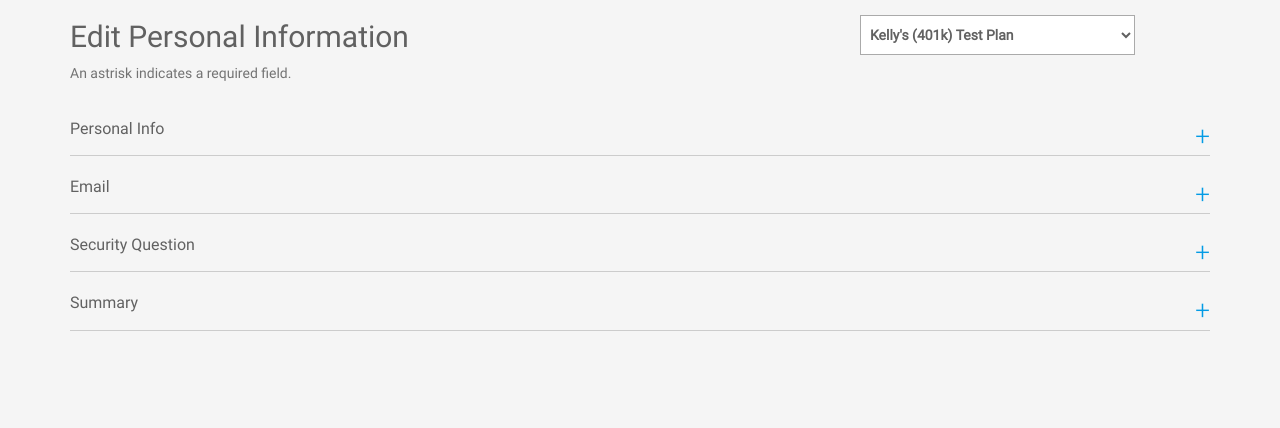
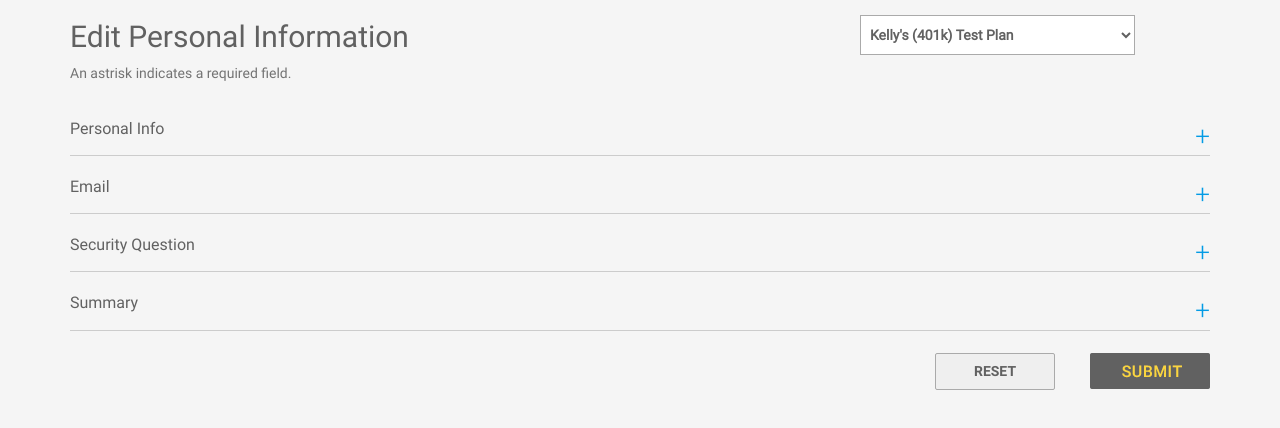
Before and after one commit to edmundquintero/POC, a plain HTML site: page profile.html in a window 1280 px wide. Drawn offline with Linux system fonts and the light colour scheme.

Commit message:
Added form submit and reset

```diff
--- a/profile.html
+++ b/profile.html
@@ -474,12 +474,19 @@
       </div>
       <hr />
       <div class='row collapsable-content' id='summary'>
-        Personal stuff all up in here
+
 
       </div>
     </div> <!-- end collapsable -->
 
-  </form>
+    <div class='form-controls'>
+      <div class='row'>
+        <button type='submit'>Submit</button>
+        <button type='reset'>Reset</button>
+      </div>
+    </div>
+
+  </form> <!-- end #profileForm -->
 
   </div><!-- end #page -->
 
--- a/resources/css/main.css
+++ b/resources/css/main.css
@@ -112,13 +112,23 @@ label{
   position: absolute;
   margin-left: -10px;
 }
-.date-submit{
+button[type=submit], input[type=submit]{
   font-size: 0;
+  text-transform: uppercase;
   width: 120px;
   height:37px;
   border: none;
   margin: 2px 20px;
   background: url('../images/submit.png') -15px -7px no-repeat;
+}
+button[type=reset], input[type=reset]{
+  font-family: 'Roboto-bold', helvetica, sans-serif;
+  text-transform: uppercase;
+  width: 120px;
+  height:37px;
+  border: 1px solid #AAA;
+  border-radius: 2px;
+  margin: 2px 20px;
 }
 .table{
   width: 100%;
@@ -188,6 +198,10 @@ form[name=rateofReturnDateRange]{
 #profileForm input{
   width: 100%;
   margin: 5px auto;
+}
+#profileForm .form-controls button{
+  float: right;
+  margin-right: 15px;
 }
 .radiolabel{
   display: block;
```
